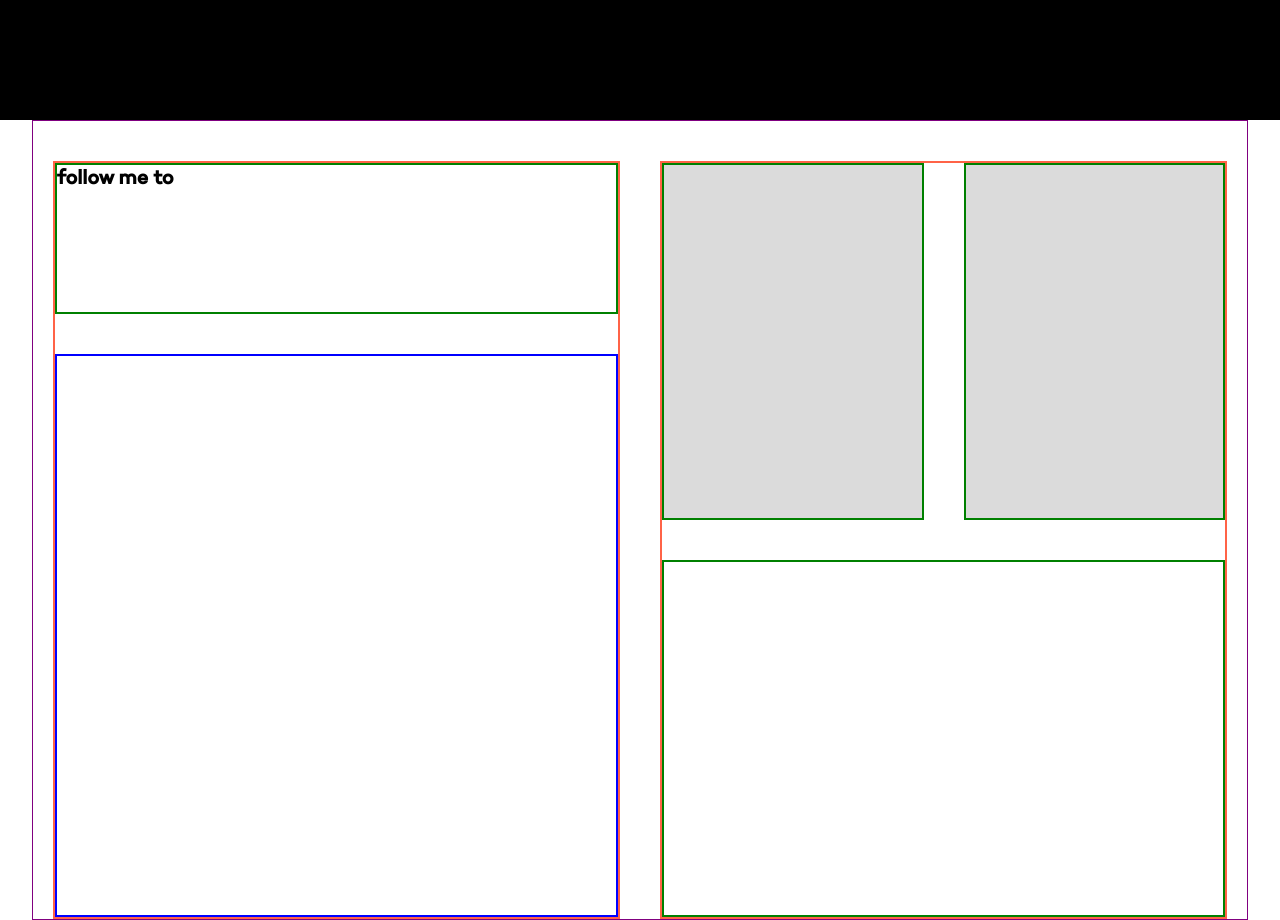
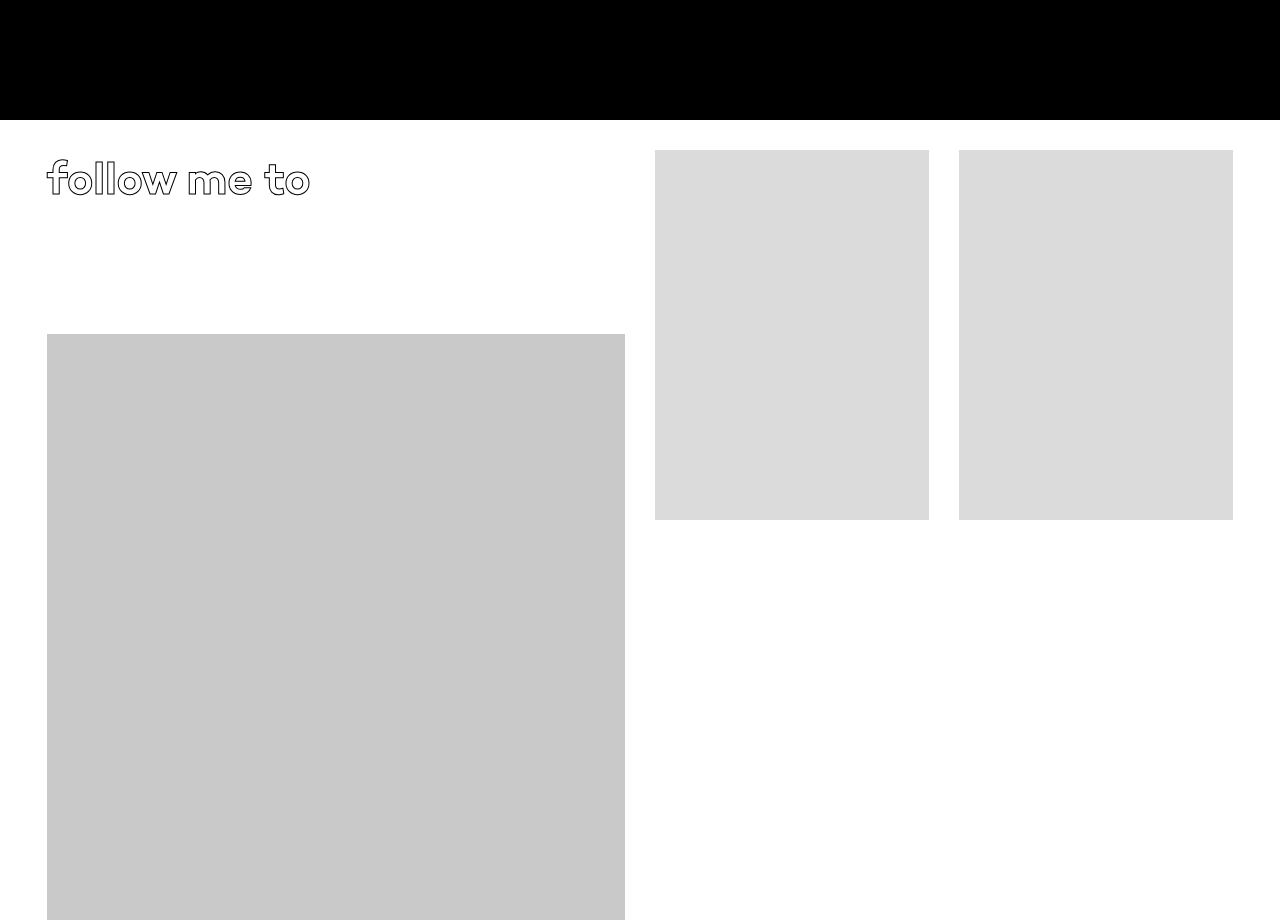
Before and after one commit to daniiJenelle/projectFourDaniiJanelle, a plain HTML site: page index.html in a window 1280 px wide. Shown: the part 680-1600 px from the top of the page. Drawn offline with nearby package versions, Linux system fonts and the light colour scheme.

Commit message:
:monkey: started styling the dashboard

```diff
--- a/index.html
+++ b/index.html
@@ -37,8 +37,7 @@
     <div class="dashboardWrapper">
       <div class="dashboardLeft">
         <div class="cityName dashSection">
-          <h1>follow me to</h1>
-          <p class="chosenLocation"></p>
+          <h2>follow me to</h2>
         </div>
         <div class="news dashSection">
         </div>
--- a/scripts/script.js
+++ b/scripts/script.js
@@ -355,7 +355,7 @@ app.dashboardAPICalls = async function (officialCityName, countryName, latitude,
     photo = await app.getPhoto('town', countryName);
   }
 
-  $(`.cityName h1`).append(`<p>${officialCityName}</p><p>${countryName}</p>`)
+  $(`.cityName`).append(`<h3>${officialCityName} ${countryName}</h3>`)
 
   app.displayNewsDashboard(news);
   app.displayWeatherDashboard(weather, localOffset);
--- a/styles/sass/_dashboard.scss
+++ b/styles/sass/_dashboard.scss
@@ -9,7 +9,7 @@
     width: 95%;
     height: 100vh;
     margin: 0 auto;
-    border: 1px solid purple;
+    // border: 1px solid purple;
 
     a {
     text-decoration: none;
@@ -20,10 +20,10 @@
 
 .dashboardLeft,
 .dashboardRight {
-    margin: 40px 20px 0;
+    margin: 30px 15px 0;
     width: 50%;
-    height: calc(100% - 40px);
-    border: 2px solid tomato;
+    height: calc(100% - 30px);
+    // border: 2px solid tomato;
 }
 
 .dashboardRight {
@@ -32,20 +32,36 @@
 }
 
 .dashSection {
-    border: 2px solid green;
-
+    // border: 2px solid green;
 }
 
 .cityName {
     height: 20%;
-    margin-bottom: 40px;
+    margin-bottom: 30px;
+    text-transform: lowercase;
+    font-family: "Campton Semibold", sans-serif;
+
+    h2 {
+      font-size: 4.5rem;
+      -webkit-text-stroke: 1px $black;
+      color: transparent;
+
+    }
+
+    h3 {
+      margin-top: -1rem;
+      font-size: 6rem;
+      color: $black;
+      -webkit-text-stroke: none;
+    }
 }
 
 // NEWS SECTION STYLING STARTS HERE
 .news {
     overflow-y: auto;
-    height: calc(80% - 40px);
-    border: 2px solid blue;
+    height: calc(80% - 30px);
+    background: $darkGrey;
+    // border: 2px solid blue;
     display: flex;
     flex-wrap: wrap;
     .singleArticle {
@@ -62,15 +78,15 @@
 
 .weather,
 .dateTime {
-  width: calc(50% - 20px);
-  height: calc(50% - 20px);
-  margin-bottom: 40px;
+  width: calc(50% - 15px);
+  height: calc(50% - 15px);
+  margin-bottom: 30px;
   background: $lightGrey;
 }
 
 .weather {
     display: flex;
-    margin-right: 40px;
+    margin-right: 30px;
     div {
         width: calc(100% / 3);
     }
@@ -78,7 +94,7 @@
 
 .cityPhoto {
   width: 100%;
-  height: calc(50% - 20px);
+  height: calc(50% - 15px);
   background-position: center;
   background-repeat: no-repeat;
   background-size: cover;
```
Also changed, not shown: styles/styles.css, 1 other file.
